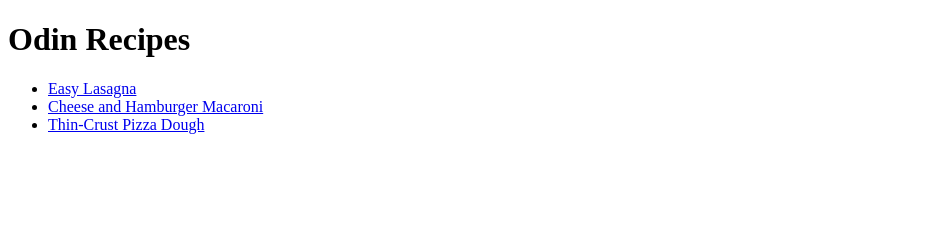
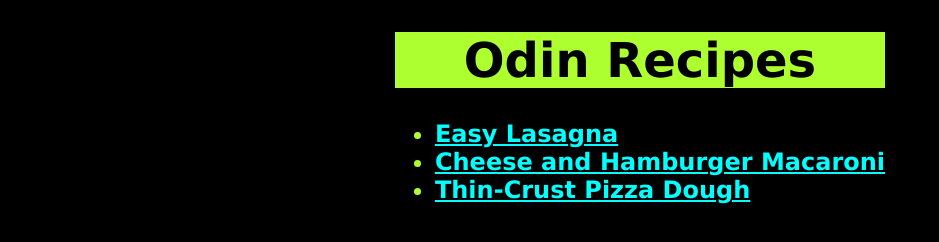
Before and after one commit to Xupack88/odin-recipes, a plain HTML site: page index.html in a window 1280 px wide. Shown: the whole page, without its empty margins (0-939 px from the left). Drawn offline with Linux system fonts and the light colour scheme.

Commit message:
Add styles.css and update visuals

```diff
--- a/index.html
+++ b/index.html
@@ -4,13 +4,15 @@
 <head>
   <meta charset="UTF-8" />
   <meta name="viewport" content="width=device-width, initial-scale=1.0" />
+  <link rel="stylesheet" href="styles.css">
   <title>Document</title>
 </head>
 
 <body>
-  <h1>Odin Recipes</h1>
+  <div>
+    <h1 id="title">Odin Recipes</h1>
 
-  <ul>
+    <ul id="recipes">
       <li><a href="recipes/easy-lasagna.html">Easy Lasagna</a></li>
       <li>
         <a href="recipes/cheese-and-hamburger-macaroni.html">Cheese and Hamburger Macaroni</a>
@@ -19,6 +21,7 @@
         <a href="recipes/thin-crust-pizza-dough.html">Thin-Crust Pizza Dough</a>
       </li>
     </ul>
+  </div>
 </body>
 
 </html>
--- /dev/null
+++ b/styles.css
@@ -0,0 +1,51 @@
+body {
+    background-color: black;
+}
+
+h1,
+h2,
+p,
+ul,
+ol {
+    color: white;
+    font-family: Verdana, Arial, sans-serif;
+}
+
+div {
+    max-width: fit-content;
+    margin-left: auto;
+    margin-right: auto;
+}
+
+div#body {
+    max-width: fit-content;
+    margin-left: 200px;
+    margin-right: 200px;
+}
+
+#title {
+    background-color: greenyellow;
+    color: black;
+    font-size: 48px;
+    font-weight: 800;
+    text-align: center;
+}
+
+#recipes {
+    color: greenyellow;
+    font-size: 24px;
+    font-weight: 700;
+    width: fit-content;
+}
+
+a:link {
+    color: aqua;
+}
+
+a:visited {
+    color: rebeccapurple;
+}
+
+a:hover {
+    color: greenyellow
+}
```
Also changed, not shown: recipes/cheese-and-hamburger-macaroni.html (+8 -1 lines), recipes/easy-lasagna.html (+10 -3 lines), recipes/thin-crust-pizza-dough.html (+6 -1 lines), 1 other file. Lines whose indentation alone changed are shown as unchanged.
